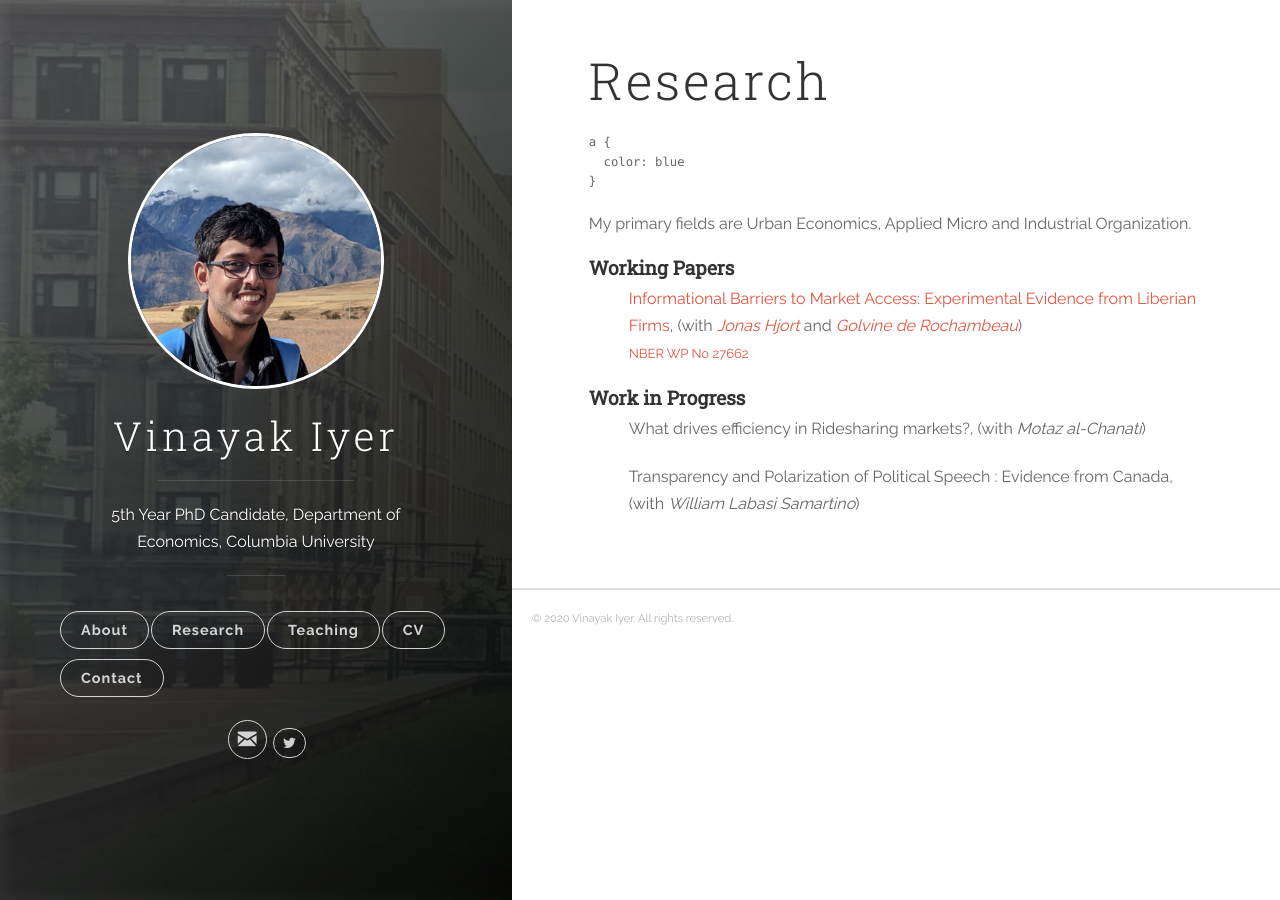
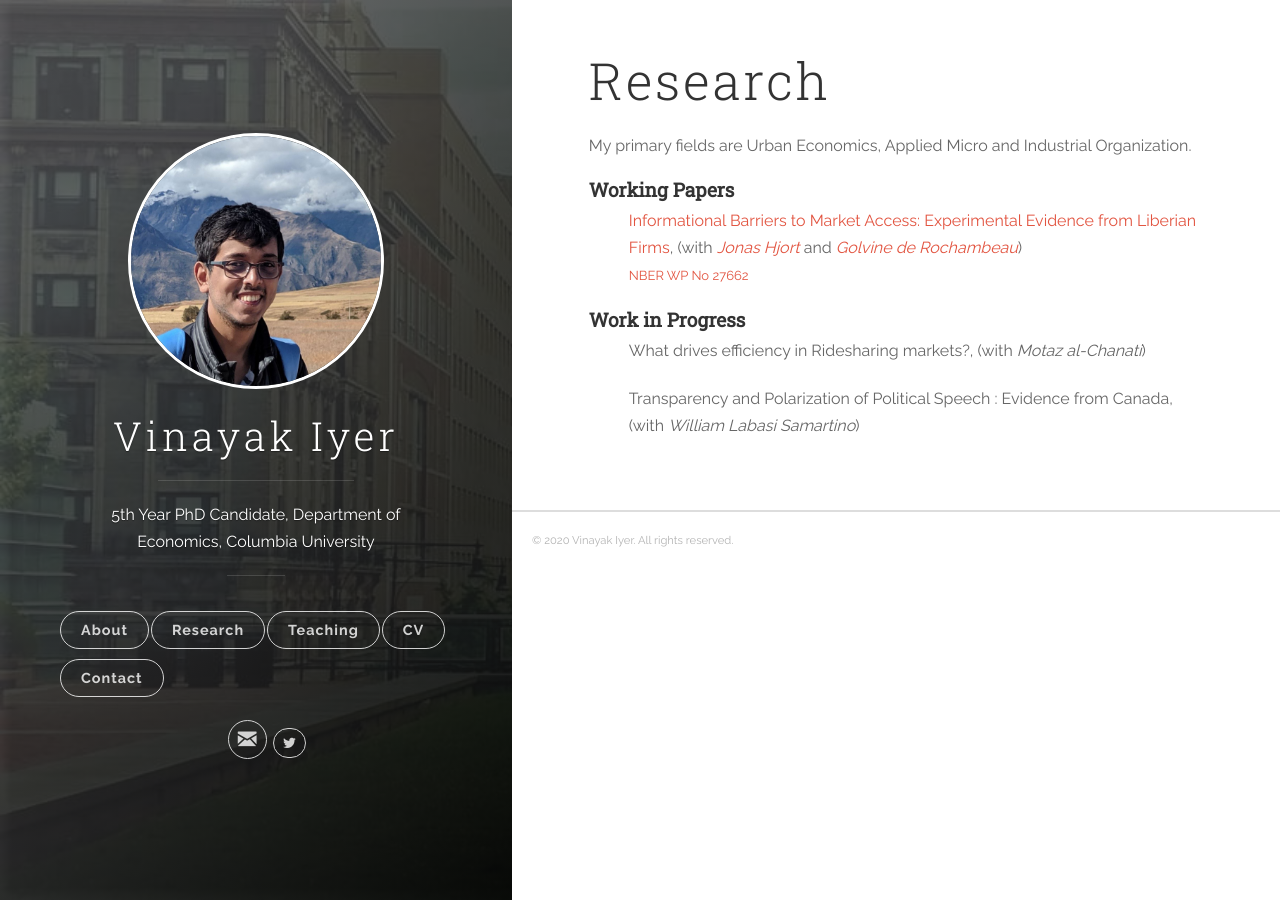
Before and after one commit to vinayakiyer/vinayakiyer.github.io, a Jekyll site: the page built from _posts/2018-06-13-research.markdown, in a window 1280 px wide. Built offline with Jekyll 4.4.1, drawn with Linux system fonts in a browser that asks for light colours.

Commit message:
Update 2018-06-13-research.markdown

````diff
--- a/_posts/2018-06-13-research.markdown
+++ b/_posts/2018-06-13-research.markdown
@@ -3,11 +3,7 @@ title:  "Research"
 categories: [jekyll]
 tags: [jekyll]
 ---
-```{css}
-a {
-  color: blue
-}
-```
+
 <p>My primary fields are Urban Economics, Applied Micro and Industrial Organization.
 </p>
 
````
